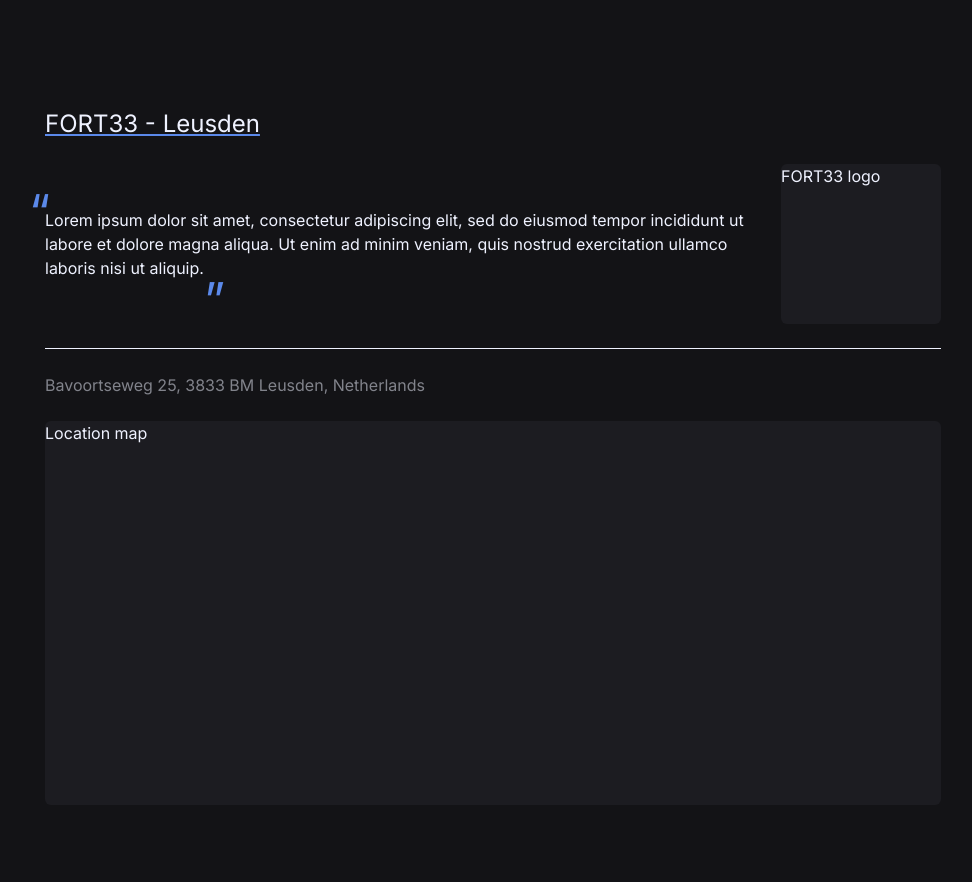
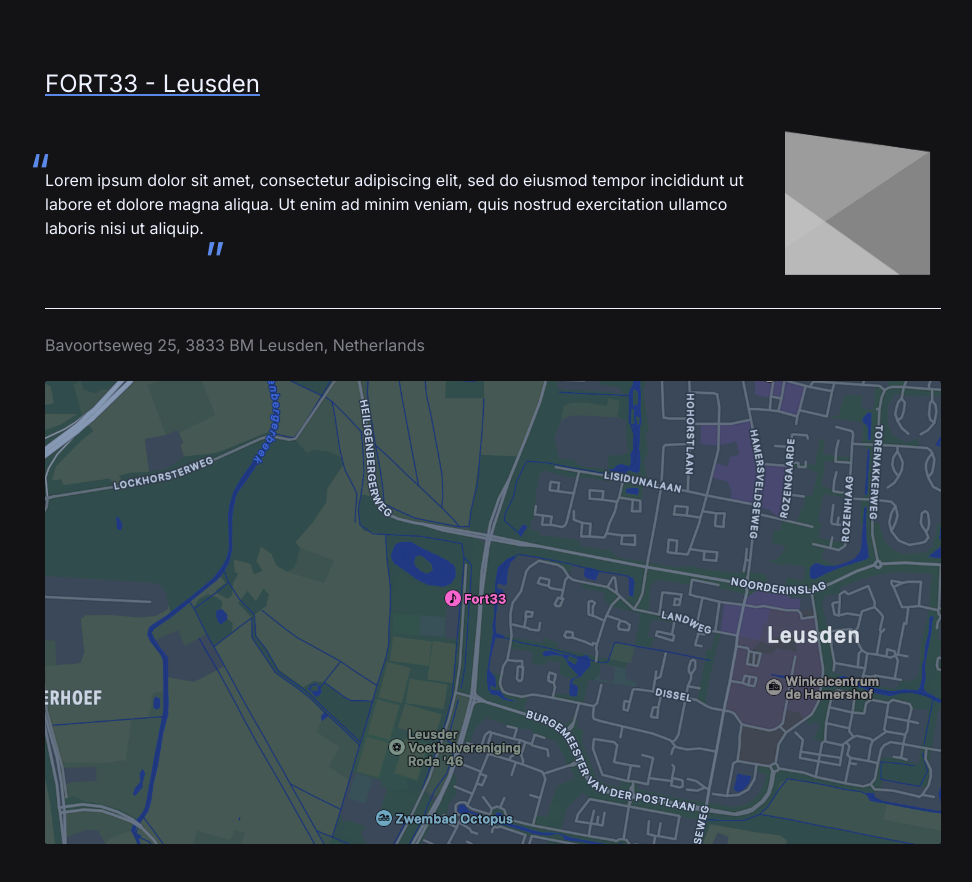
Before and after one commit to Furdook/FurGroove-AD, a Next.js app in the folder app/: page / in a window 1280 px wide. Shown: the part 3280-4162 px from the top of the page, without its empty margins (147-1119 px from the left). Built offline with nearby package versions, Linux system fonts and the light colour scheme.

Commit message:
Location section updated with logos and map image

```diff
--- a/app/src/app/location/page.tsx
+++ b/app/src/app/location/page.tsx
@@ -18,16 +18,18 @@
             <span className="absolute bottom-[-3.5rem]">”</span>
           </p>
         </div>
-        <div className="hidden h-40 w-40 flex-none rounded-md bg-primary-800 sm:block">
-          FORT33 logo
-        </div>
+        <img
+          src="/fort33.png"
+          alt=""
+          className="hidden h-40 saturate-0 transition-all duration-200 hover:saturate-100 sm:block"
+        />
       </div>
 
       <hr className="w-full" />
       <p className="w-full opacity-50">
         Bavoortseweg 25, 3833 BM Leusden, Netherlands
       </p>
-      <div className="h-96 w-full rounded-md bg-primary-800">Location map</div>
+      <img src="map.webp" alt="" className="rounded-sm" />
     </section>
   );
 }
```
Also changed, not shown: app/public/fort33.png (added), app/public/map.webp (added).
